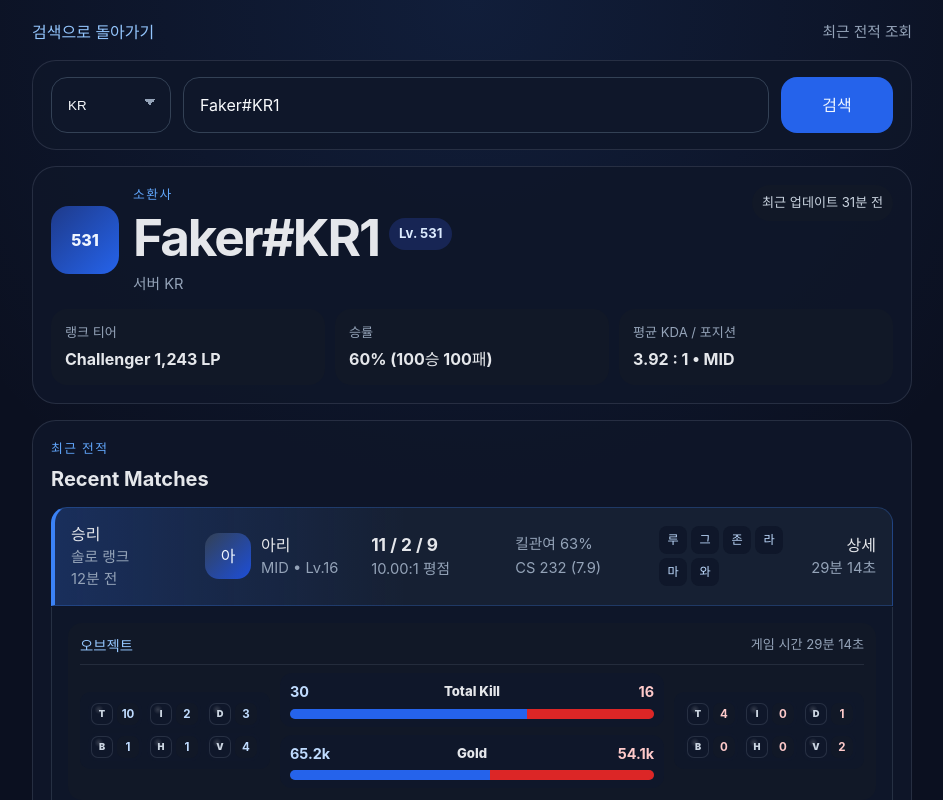
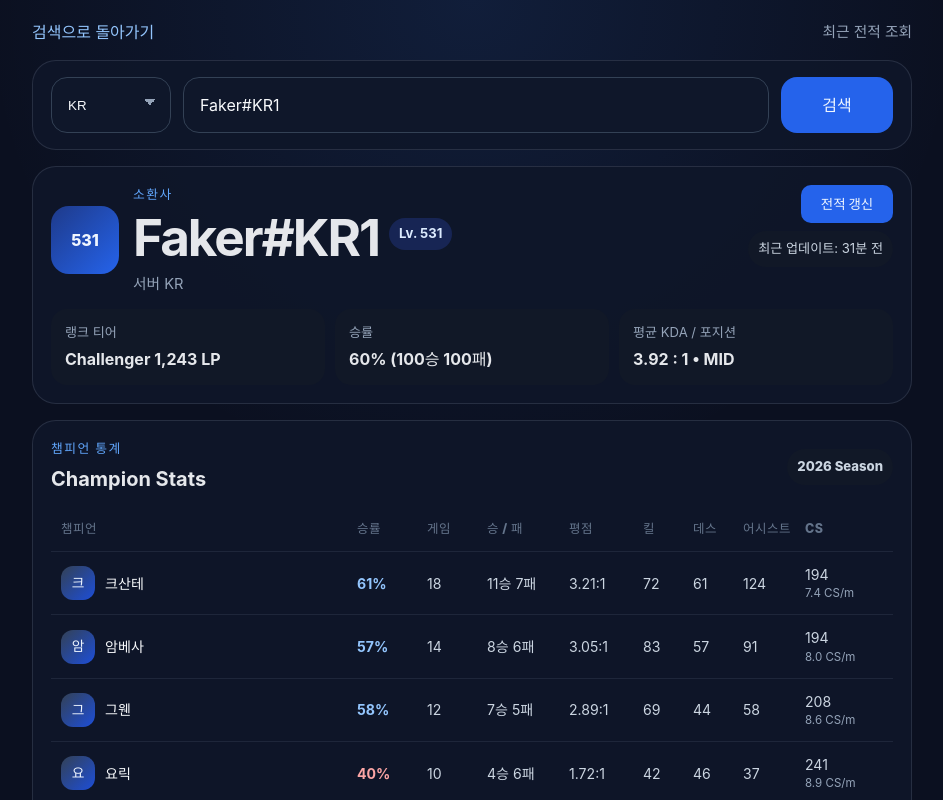
Before and after one commit to Yu-Hyeon-Su/lolgg-front, a React (Vite) app: page / in a window 1280 px wide. Both pictures are taken after a click on the button "전적 검색". Shown: the top 800 px of the page, without its empty margins (168-1111 px from the left). Built offline with nearby package versions, Linux system fonts and the light colour scheme.

Commit message:
Add champion statistics section

```diff
--- a/src/App.tsx
+++ b/src/App.tsx
@@ -45,6 +45,18 @@
     blue: Participant[]
     red: Participant[]
   }
+}
+
+type ChampionStat = {
+  champion: string
+  games: number
+  wins: number
+  losses: number
+  kills: number
+  deaths: number
+  assists: number
+  cs: number
+  csPerMinute: number
 }
 
 const recentMatches: Match[] = [
@@ -236,6 +248,18 @@
 ]
 
 const servers = ['KR', 'NA', 'EUW', 'EUNE', 'JP', 'OCE'] as const
+const extraChampionStats: ChampionStat[] = [
+  { champion: '크산테', games: 18, wins: 11, losses: 7, kills: 72, deaths: 61, assists: 124, cs: 3492, csPerMinute: 132.4 },
+  { champion: '암베사', games: 14, wins: 8, losses: 6, kills: 83, deaths: 57, assists: 91, cs: 2716, csPerMinute: 112 },
+  { champion: '그웬', games: 12, wins: 7, losses: 5, kills: 69, deaths: 44, assists: 58, cs: 2498, csPerMinute: 103.7 },
+  { champion: '요릭', games: 10, wins: 4, losses: 6, kills: 42, deaths: 46, assists: 37, cs: 2410, csPerMinute: 88.8 },
+  { champion: '럼블', games: 9, wins: 5, losses: 4, kills: 51, deaths: 43, assists: 73, cs: 1786, csPerMinute: 71.1 },
+  { champion: '제이스', games: 8, wins: 3, losses: 5, kills: 46, deaths: 39, assists: 42, cs: 1688, csPerMinute: 67.2 },
+  { champion: '나르', games: 7, wins: 4, losses: 3, kills: 31, deaths: 28, assists: 55, cs: 1428, csPerMinute: 55.8 },
+  { champion: '레넥톤', games: 6, wins: 2, losses: 4, kills: 27, deaths: 32, assists: 29, cs: 1194, csPerMinute: 45.9 },
+  { champion: '잭스', games: 5, wins: 3, losses: 2, kills: 34, deaths: 25, assists: 31, cs: 1017, csPerMinute: 39.9 },
+  { champion: '카밀', games: 4, wins: 1, losses: 3, kills: 19, deaths: 24, assists: 21, cs: 782, csPerMinute: 30.5 },
+]
 const graphObjectiveRows: { key: keyof ObjectiveStats; label: string; format?: (value: number) => string }[] = [
   { key: 'totalKills', label: 'Total Kill' },
   { key: 'gold', label: 'Gold', format: (value) => `${(value / 1000).toFixed(1)}k` },
@@ -262,6 +286,44 @@
   `${((participant.kills + participant.assists) / Math.max(participant.deaths, 1)).toFixed(2)}:1`
 const getParticipantKillParticipation = (participant: Participant, teamKills: number) =>
   `${Math.round(((participant.kills + participant.assists) / Math.max(teamKills, 1)) * 100)}%`
+const getChampionStats = (matches: Match[]) =>
+  Object.values(
+    matches.reduce<Record<string, ChampionStat>>((stats, match) => {
+      stats[match.champion] ??= {
+        champion: match.champion,
+        games: 0,
+        wins: 0,
+        losses: 0,
+        kills: 0,
+        deaths: 0,
+        assists: 0,
+        cs: 0,
+        csPerMinute: 0,
+      }
+
+      const stat = stats[match.champion]
+      stat.games += 1
+      stat.wins += match.result === '승리' ? 1 : 0
+      stat.losses += match.result === '패배' ? 1 : 0
+      stat.kills += match.kills
+      stat.deaths += match.deaths
+      stat.assists += match.assists
+      stat.cs += match.cs
+      stat.csPerMinute += match.csPerMinute
+
+      return stats
+    }, {}),
+  ).sort((left, right) => right.games - left.games || right.wins - left.wins)
+const getChampionWinRate = (stat: ChampionStat) => `${Math.round((stat.wins / Math.max(stat.games, 1)) * 100)}%`
+const getChampionKda = (stat: ChampionStat) => `${stat.kills} / ${stat.deaths} / ${stat.assists}`
+const getChampionKdaRatio = (stat: ChampionStat) =>
+  `${((stat.kills + stat.assists) / Math.max(stat.deaths, 1)).toFixed(2)}:1`
+const getChampionAverageCs = (stat: ChampionStat) => Math.round(stat.cs / Math.max(stat.games, 1))
+const getChampionAverageCsPerMinute = (stat: ChampionStat) =>
+  (stat.csPerMinute / Math.max(stat.games, 1)).toFixed(1)
+const mergeChampionStats = (stats: ChampionStat[], extraStats: ChampionStat[]) =>
+  [...stats, ...extraStats].sort((left, right) => right.games - left.games || right.wins - left.wins)
+const championStatsPreviewCount = 5
 const getItemSlots = (items: string[]) => [...items, ...Array(Math.max(0, 6 - items.length)).fill('')].slice(0, 6)
 const getBlueObjectivePercent = (blue: number, red: number) => {
   const total = blue + red
@@ -292,7 +354,12 @@
   const [path, setPath] = useState(getPath)
   const [riotId, setRiotId] = useState('Faker#KR1')
   const [server, setServer] = useState<(typeof servers)[number]>('KR')
-  const [selectedMatchId, setSelectedMatchId] = useState(recentMatches[0].id)
+  const [selectedMatchId, setSelectedMatchId] = useState('')
+  const [lastUpdatedLabel, setLastUpdatedLabel] = useState('31분 전')
+  const [showAllChampionStats, setShowAllChampionStats] = useState(false)
+  const championStats = mergeChampionStats(getChampionStats(recentMatches), extraChampionStats)
+  const visibleChampionStats = showAllChampionStats ? championStats : championStats.slice(0, championStatsPreviewCount)
+  const hiddenChampionStatsCount = Math.max(0, championStats.length - championStatsPreviewCount)
 
   useEffect(() => {
     const onPopState = () => {
@@ -386,7 +453,12 @@
                 </div>
               </div>
               <div className="profile-meta">
-                <span>최근 업데이트 31분 전</span>
+                <div className="profile-actions">
+                  <button className="refresh-button" type="button" onClick={() => setLastUpdatedLabel('방금 전')}>
+                    전적 갱신
+                  </button>
+                </div>
+                <span>최근 업데이트: {lastUpdatedLabel}</span>
               </div>
             </div>
 
@@ -404,6 +476,64 @@
                 <strong>3.92 : 1 • MID</strong>
               </article>
             </div>
+          </section>
+
+          <section className="panel champion-stats-panel">
+            <div className="panel-head">
+              <div>
+                <p className="section-title">챔피언 통계</p>
+                <h2>Champion Stats</h2>
+              </div>
+              <span className="season-filter">2026 Season</span>
+            </div>
+
+            <div className="champion-stats-table" role="table" aria-label="챔피언 통계">
+              <div className="champion-stats-row stats-header" role="row">
+                <span>챔피언</span>
+                <span>승률</span>
+                <span>게임</span>
+                <span>승 / 패</span>
+                <span>평점</span>
+                <span>킬</span>
+                <span>데스</span>
+                <span>어시스트</span>
+                <span>CS</span>
+              </div>
+              {visibleChampionStats.map((stat) => (
+                <div className="champion-stats-row" role="row" key={stat.champion}>
+                  <div className="champion-cell">
+                    <div className="champion-avatar compact" aria-hidden="true">
+                      {stat.champion.slice(0, 1)}
+                    </div>
+                    <strong>{stat.champion}</strong>
+                  </div>
+                  <strong className={stat.wins >= stat.losses ? 'positive-stat' : 'negative-stat'}>
+                    {getChampionWinRate(stat)}
+                  </strong>
+                  <span>{stat.games}</span>
+                  <span>
+                    {stat.wins}승 {stat.losses}패
+                  </span>
+                  <span title={`KDA ${getChampionKda(stat)}`}>{getChampionKdaRatio(stat)}</span>
+                  <span>{stat.kills}</span>
+                  <span>{stat.deaths}</span>
+                  <span>{stat.assists}</span>
+                  <span>
+                    {getChampionAverageCs(stat)}
+                    <small>{getChampionAverageCsPerMinute(stat)} CS/m</small>
+                  </span>
+                </div>
+              ))}
+            </div>
+            {hiddenChampionStatsCount > 0 && (
+              <button
+                className="champion-stats-toggle"
+                type="button"
+                onClick={() => setShowAllChampionStats((current) => !current)}
+              >
+                {showAllChampionStats ? '상위 5개만 보기' : `나머지 ${hiddenChampionStatsCount}개 챔피언 보기`}
+              </button>
+            )}
           </section>
 
           <section className="panel matches-panel">
--- a/src/styles.css
+++ b/src/styles.css
@@ -270,6 +270,28 @@
   justify-content: flex-end;
 }
 
+.profile-actions {
+  display: flex;
+  gap: 8px;
+  width: 100%;
+  justify-content: flex-end;
+}
+
+.refresh-button {
+  min-width: 92px;
+  padding: 9px 12px;
+  border-radius: 10px;
+  color: #eff6ff;
+  cursor: pointer;
+  font-size: 0.84rem;
+  font-weight: 800;
+  background: #2563eb;
+}
+
+.refresh-button:hover {
+  background: #1d4ed8;
+}
+
 .profile-meta span {
   padding: 8px 10px;
   border-radius: 999px;
@@ -299,6 +321,95 @@
 .panel-head h2 {
   margin-top: 6px;
   font-size: 1.25rem;
+}
+
+.champion-stats-panel {
+  display: grid;
+  gap: 14px;
+}
+
+.champion-stats-panel .panel-head {
+  display: flex;
+  justify-content: space-between;
+  gap: 16px;
+  align-items: center;
+}
+
+.season-filter {
+  padding: 8px 10px;
+  border-radius: 999px;
+  color: #cbd5e1;
+  font-size: 0.82rem;
+  font-weight: 800;
+  background: #111827;
+}
+
+.champion-stats-table {
+  display: grid;
+  overflow-x: auto;
+}
+
+.champion-stats-row {
+  display: grid;
+  grid-template-columns: minmax(128px, 1.5fr) 62px 52px 74px 66px 42px 42px 54px 78px;
+  gap: 8px;
+  align-items: center;
+  min-width: 790px;
+  padding: 12px 10px;
+  border-top: 1px solid rgba(148, 163, 184, 0.12);
+  color: #cbd5e1;
+  font-size: 0.88rem;
+}
+
+.champion-stats-row.stats-header {
+  border-top: 0;
+  color: #64748b;
+  font-size: 0.78rem;
+  font-weight: 800;
+  letter-spacing: 0.04em;
+}
+
+.champion-cell {
+  display: flex;
+  gap: 10px;
+  align-items: center;
+  color: #f8fafc;
+}
+
+.champion-avatar.compact {
+  width: 34px;
+  height: 34px;
+  border-radius: 12px;
+  font-size: 0.86rem;
+}
+
+.champion-stats-row small {
+  display: block;
+  color: #94a3b8;
+  font-size: 0.72rem;
+}
+
+.positive-stat {
+  color: #93c5fd;
+}
+
+.negative-stat {
+  color: #fca5a5;
+}
+
+.champion-stats-toggle {
+  width: 100%;
+  padding: 12px;
+  border-radius: 14px;
+  color: #93c5fd;
+  cursor: pointer;
+  font-weight: 800;
+  background: #111827;
+}
+
+.champion-stats-toggle:hover {
+  color: #eff6ff;
+  background: #1f2937;
 }
 
 .match-list {
@@ -824,6 +935,10 @@
     justify-content: flex-start;
   }
 
+  .profile-actions {
+    justify-content: flex-start;
+  }
+
   .inline-search-form,
   .inline-search-controls,
   .search-controls {
@@ -832,6 +947,11 @@
 
   .summary-grid {
     grid-template-columns: 1fr;
+  }
+
+  .champion-stats-panel .panel-head {
+    align-items: flex-start;
+    flex-direction: column;
   }
 
   .match-card {
```
